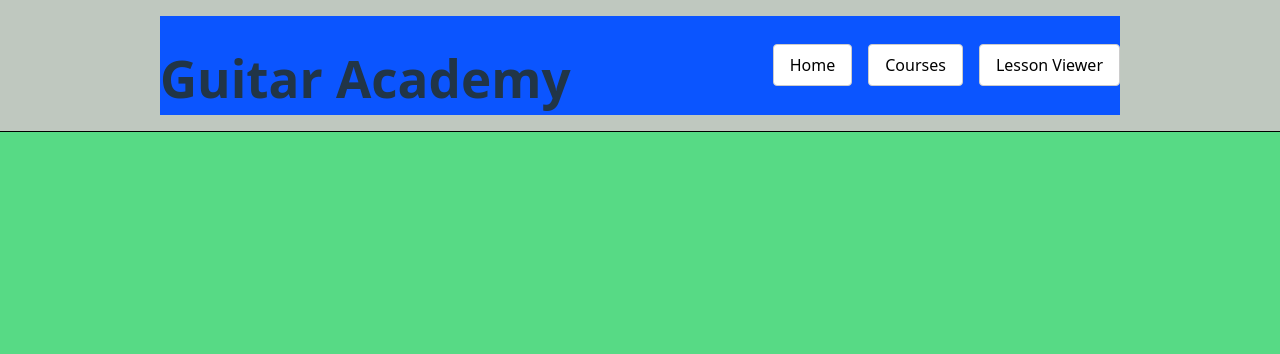
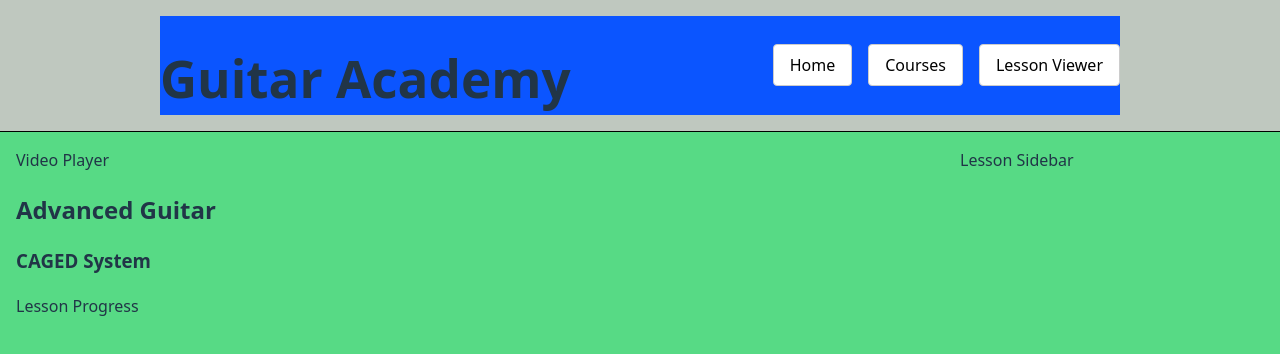
Before and after one commit to GavinMero/guitar-website, a React (Vite) app: page /courses/advanced in a window 1280 px wide. Shown: the top 354 px of the page. Built offline with nearby package versions, Linux system fonts and the light colour scheme.

Commit message:
Started to create the layout for each course page (dynamic)

```diff
--- a/src/App.jsx
+++ b/src/App.jsx
@@ -12,9 +12,14 @@ function App() {
 
       <main style={{ padding: '1rem' }}>
         <Routes>
+          {/* Home page */}
           <Route path="/" element={<Home />} />
+
+          {/* Courses grid */}
           <Route path="/courses" element={<Courses />} />
-          <Route path="/lesson/:id" element={<LessonViewer />} />
+
+          {/* Dynamic lesson viewer for each course */}
+          <Route path="/courses/:courseId" element={<LessonViewer />} />
         </Routes>
       </main>
     </div>
--- /dev/null
+++ b/src/components/lessons/LessonHeader.jsx
@@ -0,0 +1,8 @@
+export default function LessonHeader({ courseTitle, lessonTitle }) {
+  return (
+    <div>
+      <h2>{courseTitle}</h2>
+      <h3>{lessonTitle}</h3>
+    </div>
+  );
+}
--- /dev/null
+++ b/src/components/lessons/LessonProgress.jsx
@@ -0,0 +1,3 @@
+export default function LessonProgress() {
+  return <div>Lesson Progress</div>;
+}
--- /dev/null
+++ b/src/components/lessons/LessonSidebar.jsx
@@ -0,0 +1,3 @@
+export default function LessonSidebar() {
+  return <div>Lesson Sidebar</div>;
+}
--- /dev/null
+++ b/src/components/video/VideoPlayer.jsx
@@ -0,0 +1,3 @@
+export default function VideoPlayer() {
+  return <div>Video Player</div>;
+}
--- a/src/pages/LessonViewer.jsx
+++ b/src/pages/LessonViewer.jsx
@@ -1,10 +1,74 @@
-function LessonViewer() {
-    return (
-        <div>
-            <h1>Lesson Viewer</h1>
-            <p>Here is where we'll play lesson videos.</p>
-        </div>
-    );
+import { useParams } from "react-router-dom";
+import VideoPlayer from "../components/video/VideoPlayer";
+import LessonSidebar from "../components/lessons/LessonSidebar";
+import LessonHeader from "../components/lessons/LessonHeader";
+import LessonProgress from "../components/lessons/LessonProgress";
+
+// Fake course data
+const fakeCourses = {
+  beginner: {
+    title: "Beginner Guitar",
+    lessons: [
+      { id: 1, title: "G Major Chord", completed: true },
+      { id: 2, title: "C Major Chord", completed: false },
+      { id: 3, title: "D Major Chord", completed: false },
+    ],
+  },
+  intermediate: {
+    title: "Intermediate Guitar",
+    lessons: [
+      { id: 1, title: "Barre Chords", completed: false },
+      { id: 2, title: "Power Chords", completed: false },
+    ],
+  },
+  advanced: {
+    title: "Advanced Guitar",
+    lessons: [
+      { id: 1, title: "CAGED System", completed: false },
+      { id: 2, title: "Legato Techniques", completed: false },
+    ],
+  },
+  jazz: {
+    title: "Jazz Guitar",
+    lessons: [
+      { id: 1, title: "Major 7th Chords", completed: false },
+      { id: 2, title: "Minor 7th Chords", completed: false },
+    ],
+  },
+  blues: {
+    title: "Blues Guitar",
+    lessons: [
+      { id: 1, title: "12-Bar Blues Progression", completed: false },
+      { id: 2, title: "Blues Licks", completed: false },
+    ],
+  },
+  solo: {
+    title: "Solo Guitar",
+    lessons: [
+      { id: 1, title: "Pentanonic Scale (First Shape)", completed: false },
+      { id: 2, title: "Pentanonic Scale (Second Shape)", completed: false },
+    ],
+  }
+};
+
+export default function LessonViewer() {
+  const { courseId } = useParams();
+  const course = fakeCourses[courseId] || { title: "Unknown Course", lessons: [] };
+  const currentLesson = course.lessons[0] || { title: "No Lesson" };
+
+  return (
+    <div className="lesson-viewer" style={{ display: "flex", gap: "2rem" }}>
+      {/* Main content */}
+      <main style={{ flex: 3 }}>
+        <VideoPlayer lessonTitle={currentLesson.title} />
+        <LessonHeader courseTitle={course.title} lessonTitle={currentLesson.title} />
+        <LessonProgress lessons={course.lessons} />
+      </main>
+
+      {/* Sidebar */}
+      <aside style={{ flex: 1 }}>
+        <LessonSidebar lessons={course.lessons} currentLessonId={currentLesson.id} />
+      </aside>
+    </div>
+  );
 }
-
-export default LessonViewer;
```
